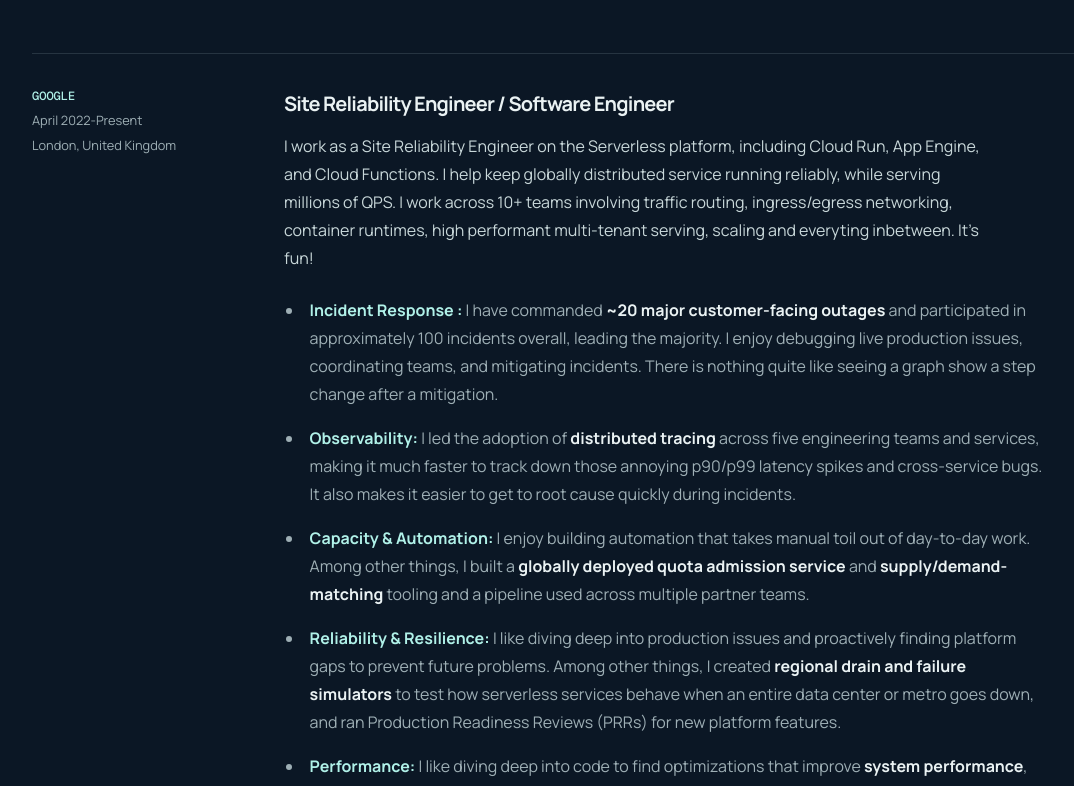
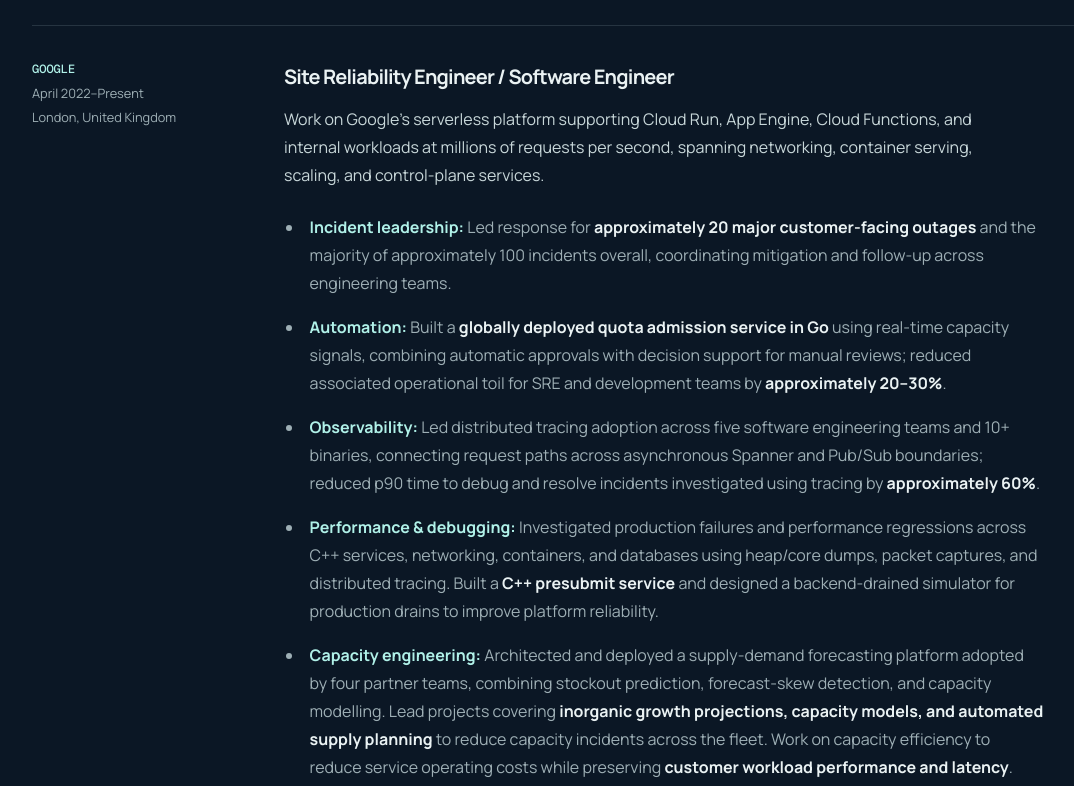
Before and after one commit to joangro/personal-website, a Vue app: page / in a window 1280 px wide. Shown: the part 1027-1813 px from the top of the page, without its empty margins (72-1146 px from the left). Built offline with nearby package versions, Linux system fonts and the light colour scheme.

Commit message:
MAke get in touch button scroll to contact section, make the website match the CV

```diff
--- a/src/content.js
+++ b/src/content.js
@@ -4,7 +4,7 @@
   location: "London, United Kingdom",
   avatar: "/avatar.jpg",
   summary:
-    "Hello! I'm Joan, an SRE at Google, currently working on the Serverless team.\n\nI make sure Cloud Run, App Engine, and Cloud Functions customers are happy and their services keep on running. When I'm not putting out fires, I work on projects to prevent outages, improve observability, and keep the platform fast and reliable.",
+    "Site Reliability Engineer / Software Engineer at Google working on globally distributed serverless systems.\n\nFocused on reliability, observability, capacity planning, efficiency, incident response, and technical leadership.",
   email: "contact@graunoel.com",
   phone: "+44 7724 317076",
   linkedin: "https://www.linkedin.com/in/joan-grau/",
@@ -16,35 +16,38 @@
   {
     company: "Google",
     title: "Site Reliability Engineer / Software Engineer",
-    dates: "April 2022-Present",
+    dates: "April 2022–Present",
     location: "London, United Kingdom",
     description:
-      "I work as a Site Reliability Engineer on the Serverless platform, including Cloud Run, App Engine, and Cloud Functions. I help keep globally distributed service running reliably, while serving millions of QPS. I work across 10+ teams involving traffic routing, ingress/egress networking, container runtimes, high performant multi-tenant serving, scaling and everyting inbetween. It's fun!",
+      "Work on Google’s serverless platform supporting Cloud Run, App Engine, Cloud Functions, and internal workloads at millions of requests per second, spanning networking, container serving, scaling, and control-plane services.",
     highlights: [
       {
-        label: "Incident Response ",
-        text:
-          " I have commanded <strong>~20 major customer-facing outages</strong> and participated in approximately 100 incidents overall, leading the majority. I enjoy debugging live production issues, coordinating teams, and mitigating incidents. There is nothing quite like seeing a graph show a step change after a mitigation.",
+        label: "Incident leadership",
+        text: " Led response for <strong>approximately 20 major customer-facing outages</strong> and the majority of approximately 100 incidents overall, coordinating mitigation and follow-up across engineering teams.",
+      },
+      {
+        label: "Automation",
+        text: " Built a <strong>globally deployed quota admission service in Go</strong> using real-time capacity signals, combining automatic approvals with decision support for manual reviews; reduced associated operational toil for SRE and development teams by <strong>approximately 20–30%</strong>.",
       },
       {
         label: "Observability",
-        text:
-          " I led the adoption of <strong>distributed tracing</strong> across five engineering teams and services, making it much faster to track down those annoying p90/p99 latency spikes and cross-service bugs. It also makes it easier to get to root cause quickly during incidents.",
+        text: " Led distributed tracing adoption across five software engineering teams and 10+ binaries, connecting request paths across asynchronous Spanner and Pub/Sub boundaries; reduced p90 time to debug and resolve incidents investigated using tracing by <strong>approximately 60%</strong>.",
       },
       {
-        label: "Capacity & Automation",
-        text:
-          " I enjoy building automation that takes manual toil out of day-to-day work. Among other things, I built a <strong>globally deployed quota admission service</strong> and <strong>supply/demand-matching</strong> tooling and a pipeline used across multiple partner teams.",
+        label: "Performance & debugging",
+        text: " Investigated production failures and performance regressions across C++ services, networking, containers, and databases using heap/core dumps, packet captures, and distributed tracing. Built a <strong>C++ presubmit service</strong> and designed a backend-drained simulator for production drains to improve platform reliability.",
       },
       {
-        label: "Reliability & Resilience",
-        text:
-          " I like diving deep into production issues and proactively finding platform gaps to prevent future problems. Among other things, I created <strong>regional drain and failure simulators</strong> to test how serverless services behave when an entire data center or metro goes down, and ran Production Readiness Reviews (PRRs) for new platform features.",
+        label: "Capacity engineering",
+        text: " Architected and deployed a supply-demand forecasting platform adopted by four partner teams, combining stockout prediction, forecast-skew detection, and capacity modelling. Lead projects covering <strong>inorganic growth projections, capacity models, and automated supply planning</strong> to reduce capacity incidents across the fleet. Work on capacity efficiency to reduce service operating costs while preserving <strong>customer workload performance and latency</strong>.",
       },
       {
-        label: "Performance",
-        text:
-          " I like diving deep into code to find optimizations that improve <strong>system performance</strong>, whether during a live incident or as part of broader platform improvements. I have tracked down bottlenecks across networking, containers, and databases to keep customer requests fast and smooth.",
+        label: "Resilience",
+        text: " Lead capacity work from the SRE side for <strong>platform regionalization</strong>, a multi-quarter effort involving multiple teams. Built a continuous indicator of regional N+1 capacity coverage and led remediation of regions below target. Developed a drain simulator to evaluate failover capacity across zone, metro, and disaster-domain failures.",
+      },
+      {
+        label: "Technical leadership",
+        text: " Own the <strong>team’s capacity analytics service</strong> and set technical direction with tech leads and contributing engineers. Conduct production readiness reviews for autoscaling and deployment features, and mentor junior SREs and software engineers.",
       },
     ],
   },
@@ -54,7 +57,7 @@
     dates: "March 2021–April 2022",
     location: "Dublin, Ireland",
     description:
-      "At Google Cloud, I helped some of our biggest customers adopt the platform and get more from its services, specialising in <strong>serverless</strong> and <strong>databases</strong>. I also worked across developer tools, digging into tricky issues end to end—reproducing bugs, finding root causes, and building internal tools to speed up diagnosis—while working with account and engineering teams to make products easier to support.",
+      "Investigated enterprise serverless escalations involving architecture, networking, and performance; partnered with software and reliability engineers to identify platform issues, recurring failure modes, and long-term remediation plans.\n\nBuilt diagnostic scripts, automation tools, and troubleshooting playbooks to streamline issue reproduction and investigation. Translated customer incidents into observability improvements and product engineering priorities.",
   },
   {
     company: "Amazon Web Services",
@@ -62,14 +65,14 @@
     dates: "July 2020–March 2021",
     location: "Dublin, Ireland",
     description:
-      "At AWS I worked on the DevOps Cloud Support team, helping customers troubleshoot <strong>critical issues</strong> across Kubernetes, CI/CD services, automation, and development tools, with a focus on <strong>EKS, ECS, Lambda, and CloudFormation</strong>. I also provided architecture guidance and partnered with AWS engineering teams to investigate and resolve internal service problems.",
+      "Diagnosed production issues through reproduction, root-cause analysis, and systematic debugging; partnered with service engineering teams on complex customer escalations.\n\nAdvised enterprise customers on scalability, reliability, and operational practices across Amazon EKS, Amazon ECS, Lambda, CloudWatch, and AWS CI/CD services.",
   },
 ];
 
 export const strengths = [
   {
-    label: "Languages & scripting",
-    items: ["Python", "Go", "C++", "Java", "Kotlin", "SQL", "Bash / Shell"],
+    label: "Languages",
+    items: ["Python", "Go", "C++", "Java", "Kotlin", "SQL", "Bash/Shell"],
   },
   {
     label: "Google Cloud",
@@ -121,7 +124,7 @@
     ],
   },
   {
-    label: "Systems, networking & performance",
+    label: "Systems & performance",
     items: [
       "Distributed systems",
       "Systems programming",
@@ -129,11 +132,18 @@
       "High-throughput services",
       "Performance analysis",
       "Profiling & debugging",
+      "Concurrency",
+    ],
+  },
+  {
+    label: "Networking",
+    items: [
       "Network protocols",
       "Traffic routing",
       "Load balancing",
+      "Ingress/egress networking",
       "NAT gateways",
-      "Concurrency",
+      "tcpdump",
     ],
   },
   {
@@ -141,11 +151,22 @@
     items: [
       "Incident command",
       "Distributed tracing",
-      "SLIs / SLOs",
-      "Failover testing",
-      "Capacity forecasting",
+      "SLIs/SLOs",
+      "Monitoring and alerting",
+      "Failover testing and simulation",
+      "Capacity planning and forecasting",
+      "N+1 redundancy",
       "Production Readiness Reviews",
       "Postmortems",
+    ],
+  },
+  {
+    label: "Data & analytics",
+    items: [
+      "Protocol Buffers",
+      "SQL data pipelines",
+      "Forecasting",
+      "Regression analysis",
     ],
   },
 ];
@@ -154,9 +175,11 @@
   {
     name: "Audio source separation",
     description:
-      "A PyTorch project separating mixed audio tracks into individual sources using convolutional neural nets. Built as my university thesis with custom data augmentation.",
+      "Adapted a CNN-based PyTorch architecture for monaural audio source separation and applied data augmentation to improve model output.",
     tags: ["Python", "PyTorch", "Machine learning"],
     link: "https://github.com/joangro/PytorchConvSep",
+    education:
+      "Universitat Pompeu Fabra — Audiovisual Systems Engineering · 2014–2018 · Barcelona, Spain",
   },
   {
     name: "Open-source work",
--- a/src/views/Home.vue
+++ b/src/views/Home.vue
@@ -26,9 +26,7 @@
             rel="noopener"
             >Read my CV <span aria-hidden="true">↗</span></a
           >
-          <a class="button button-secondary" :href="`mailto:${profile.email}`"
-            >Get in touch</a
-          >
+          <a class="button button-secondary" href="#contact">Get in touch</a>
         </div>
       </div>
       <div class="hero-media">
@@ -60,7 +58,11 @@
           </div>
           <div class="timeline-body">
             <h3>{{ role.title }}</h3>
-            <p v-html="role.description"></p>
+            <p
+              v-for="(paragraph, index) in role.description.split('\n\n')"
+              :key="index"
+              v-html="paragraph"
+            ></p>
             <ul v-if="role.highlights">
               <li v-for="highlight in role.highlights" :key="highlight.label">
                 <strong>{{ highlight.label }}:</strong>
@@ -115,6 +117,7 @@
           ><div>
             <p class="card-label">{{ project.tags.join(" · ") }}</p>
             <h3>{{ project.name }} <span aria-hidden="true">↗</span></h3>
+            <p v-if="project.education">{{ project.education }}</p>
             <p>{{ project.description }}</p>
           </div></a
         >
@@ -177,7 +180,7 @@
 
 const scrollToTop = () => {
   const prefersReducedMotion = window.matchMedia(
-    "(prefers-reduced-motion: reduce)"
+    "(prefers-reduced-motion: reduce)",
   ).matches;
 
   window.scrollTo({
```
Lines whose indentation alone changed are shown as unchanged.
